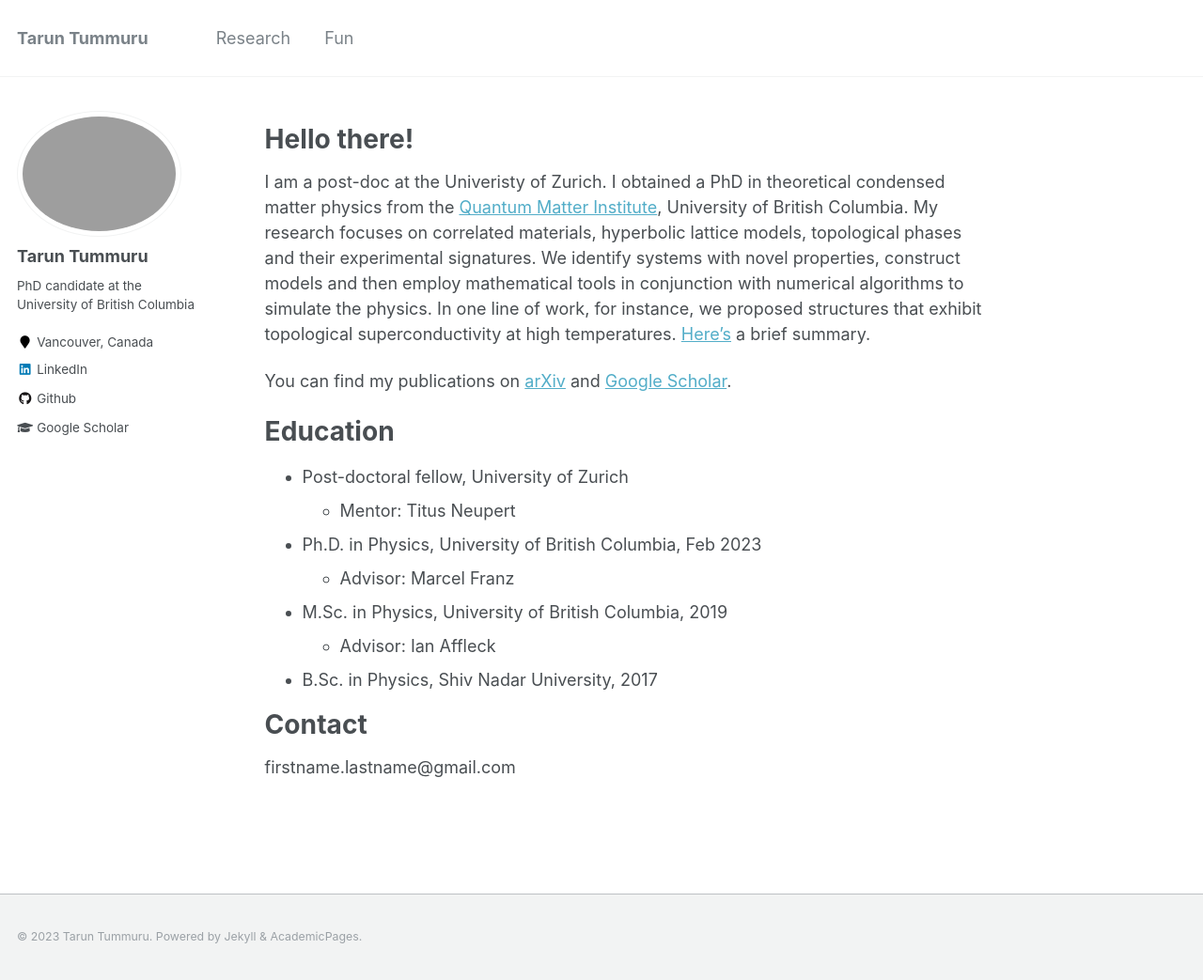
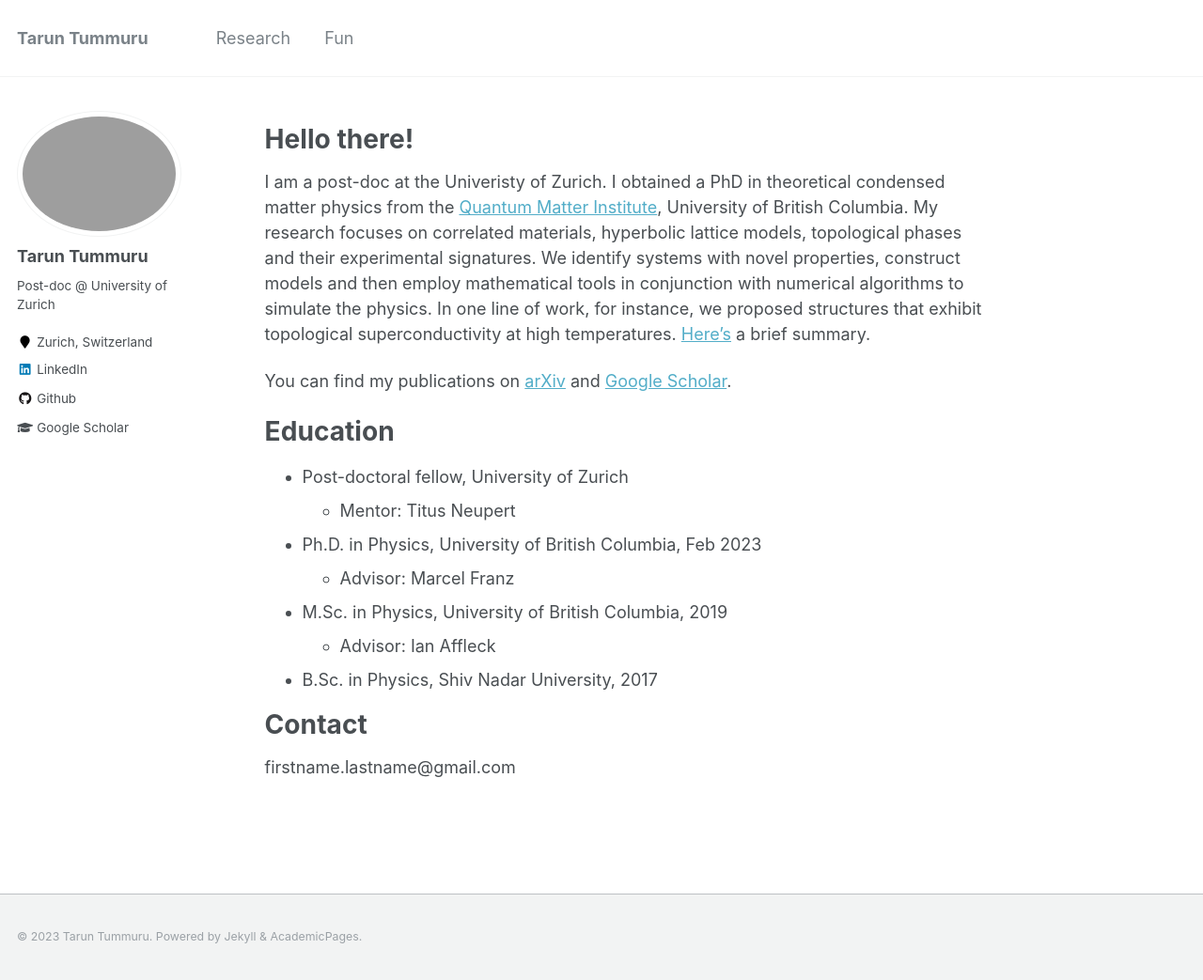
Before and after one commit to ttummuru/ttummuru.github.io, a Jekyll site: the page built from _pages/about.md, in a window 1280 px wide and 1043 px high. Shown: the whole window at 94% size. Built offline with Jekyll 4.4.1, drawn with Linux system fonts in a browser that asks for light colours.

Commit message:
Update _config.yml

```diff
--- a/_config.yml
+++ b/_config.yml
@@ -83,8 +83,8 @@ analytics:
 author:
   name             : "Tarun Tummuru"
   avatar           : "dp.jpeg"
-  bio              : "PhD candidate at the University of British Columbia"
-  location         : "Vancouver, Canada"
+  bio              : "Post-doc @ University of Zurich"
+  location         : "Zurich, Switzerland"
   employer         :
   pubmed           :
   googlescholar    : "https://scholar.google.ca/citations?hl=en&user=WG2IsFYAAAAJ"
```
